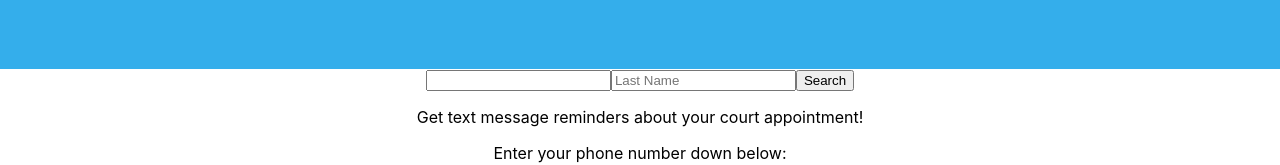
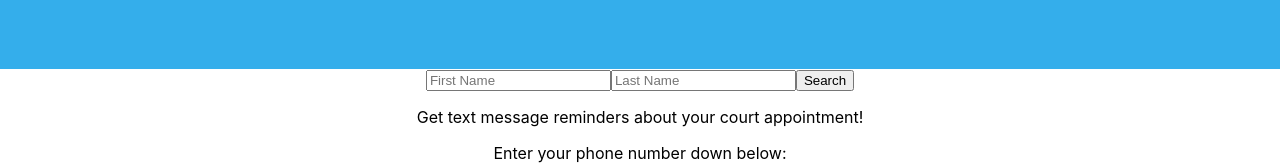
Before and after one commit to BrandonTheBusyBeaver117/CourtBotUI, a React (Create React App) app: page / in a window 1280 px wide. Shown: the part 731-896 px from the top of the page. Built offline with nearby package versions, Linux system fonts and the light colour scheme.

Commit message:
Putting back first name input
Thought there was a bug, but turns out it was passing a function wrong

```diff
--- a/src/App.js
+++ b/src/App.js
@@ -89,12 +89,12 @@ function App() {
 
 				<input
 					id="firstName"
-					// type="text"
-					// placeholder="First Name"
-					// value={firstName}
-					// onInput={(event) => setFirstName(event.target.value)}
-					// autoComplete="off"
-					// className="insideSearchbar"
+					type="text"
+					placeholder="First Name"
+					value={firstName}
+					onInput={(event) => setFirstName(event.target.value)}
+					autoComplete="off"
+					className="insideSearchbar"
 				/>
 
 				<input
```
